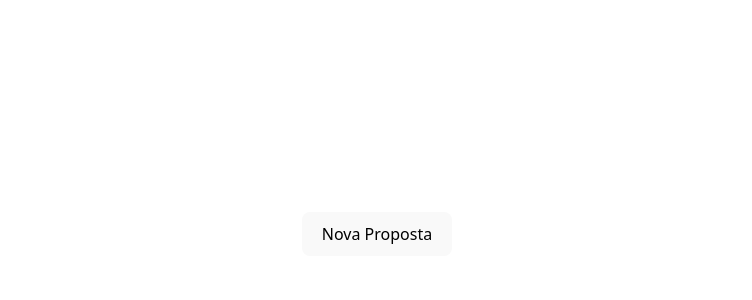
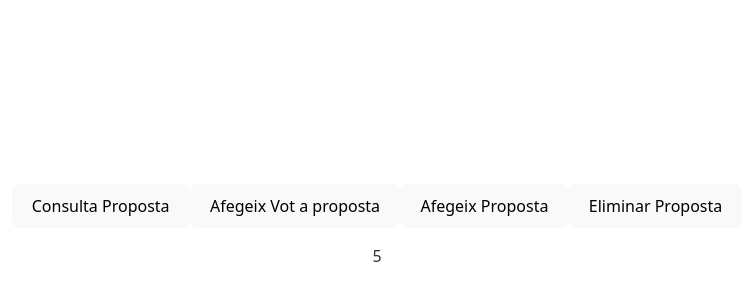
Before and after one commit to EMKA-ctrl/VilaOpina, a React (Vite) app: page / in a window 1280 px wide. Shown: the part 166-466 px from the top of the page, without its empty margins (263-1015 px from the left). Built offline with nearby package versions, Linux system fonts and the light colour scheme.

Commit message:
add firebase functions crud

```diff
--- a/package.json
+++ b/package.json
@@ -26,6 +26,6 @@
     "globals": "^16.4.0",
     "typescript": "~5.9.3",
     "typescript-eslint": "^8.45.0",
-    "vite": "^7.1.7"
+    "vite": "^7.1.10"
   }
 }
--- a/src/App.tsx
+++ b/src/App.tsx
@@ -1,17 +1,34 @@
-import { useState } from 'react';
+
+import './App.css'
+import {
+  getCollectionData,
+  addDocument,
+  addFieldToDocument,
+  deleteFieldFromDocument,
+  deleteDocument,
+  updateDocument,deleteCollection
+} from "./firebase";
+
+
+function App() {
+  let va4r=5;
+
+
+  void function getNumbersProposta(Proposta:string){
+    let response = getCollectionData(Proposta);
 
 
 
-
-import './App.css'
-
-function App() {
-
-
+  }
   return (
     <>
       <div>
-      <button>Nova Proposta</button>
+      <button onClick={()=>{console.log(getCollectionData("Prop1"))}}>Consulta Proposta</button>
+      <button onClick={()=>{console.log(addDocument("Prop1",{"answer": false},"Dni5443214532"))}}>Afegeix Vot a proposta</button>
+      <button onClick={()=>{console.log(addDocument("Prop2",{}))}}>Afegeix Proposta</button>
+      <button onClick={()=>{console.log(deleteCollection("45883264"))}}>Eliminar Proposta</button>
+
+      <p>{va4r}</p>
 
       </div>
 
--- a/src/firebase.tsx
+++ b/src/firebase.tsx
@@ -1,11 +1,18 @@
-// Import the functions you need from the SDKs you need
-import { initializeApp } from "firebase/app";
-import { getAnalytics } from "firebase/analytics";
-// TODO: Add SDKs for Firebase products that you want to use
-// https://firebase.google.com/docs/web/setup#available-libraries
+// firebase.tsx
+import { initializeApp, getApps, getApp } from "firebase/app";
+import {
+  getFirestore,
+  collection,
+  getDocs,
+  addDoc,
+  setDoc,
+  doc,
+  updateDoc,
+  deleteField,
+  deleteDoc,
+} from "firebase/firestore";
 
-// Your web app's Firebase configuration
-// For Firebase JS SDK v7.20.0 and later, measurementId is optional
+// 🔧 Configuración de Firebase
 const firebaseConfig = {
   apiKey: "AIzaSyCaCJRgDcxUN7rEDwESwk8ByECuD0JzeC0",
   authDomain: "autoads-1006a.firebaseapp.com",
@@ -13,9 +20,100 @@ const firebaseConfig = {
   storageBucket: "autoads-1006a.firebasestorage.app",
   messagingSenderId: "825520274800",
   appId: "1:825520274800:web:8bd708eb0def9786b863b5",
-  measurementId: "G-34PNX93MV6"
+  measurementId: "G-34PNX93MV6",
 };
 
-// Initialize Firebase
-const app = initializeApp(firebaseConfig);
-const analytics = getAnalytics(app);
+// 🧱 Inicialización segura (evita inicializar Firebase más de una vez)
+const app = getApps().length ? getApp() : initializeApp(firebaseConfig);
+export const db = getFirestore(app);
+
+//
+// 🔍 FUNCIONES CRUD BÁSICAS
+//
+
+
+
+/**
+ * 🔹 Obtener todos los documentos de una colección específica
+ */
+export async function getCollectionData(collectionName: string) {
+  const querySnapshot = await getDocs(collection(db, collectionName));
+  return querySnapshot.docs.map((doc) => ({
+    id: doc.id,
+    ...doc.data(),
+  }));
+}
+
+/**
+ * 🔹 Agregar un documento a una colección (la crea si no existe)
+ */
+export async function addDocument(collectionName: string, data: object,docId?: string) {
+  if (docId) {
+    const docRef = doc(db, collectionName, docId);
+    await setDoc(docRef, data);
+    return { id: docId, ...data };
+  } else {
+    const docRef = await addDoc(collection(db, collectionName), data);
+    return { id: docRef.id, ...data };
+  }
+
+
+}
+
+/**
+ * 🔹 Agregar o actualizar un campo en un documento
+ */
+export async function addFieldToDocument(
+  collectionName: string,
+  docId: string,
+  field: string,
+  value: any
+) {
+  const docRef = doc(db, collectionName, docId);
+  await updateDoc(docRef, { [field]: value });
+  return { success: true };
+}
+
+/**
+ * 🔹 Eliminar un campo de un documento
+ */
+export async function deleteFieldFromDocument(
+  collectionName: string,
+  docId: string,
+  field: string
+) {
+  const docRef = doc(db, collectionName, docId);
+  await updateDoc(docRef, { [field]: deleteField() });
+  return { success: true };
+}
+
+/**
+ * 🔹 Eliminar un documento completo
+ */
+export async function deleteDocument(collectionName: string, docId: string) {
+  const docRef = doc(db, collectionName, docId);
+  await deleteDoc(docRef);
+  return { success: true };
+}
+
+/**
+ * 🔹 Actualizar múltiples campos de un documento
+ */
+export async function updateDocument(
+  collectionName: string,
+  docId: string,
+  data: object
+) {
+  const docRef = doc(db, collectionName, docId);
+  await updateDoc(docRef, data);
+  return { id: docId, ...data };
+}
+
+export async function deleteCollection(collectionName: string) {
+  const querySnapshot = await getDocs(collection(db, collectionName));
+
+  const deletePromises = querySnapshot.docs.map((d) => deleteDoc(doc(db, collectionName, d.id)));
+  await Promise.all(deletePromises);
+
+  return { success: true, deleted: querySnapshot.docs.length };
+}
```
Also changed, not shown: 1 other file (tests, documents, lock files or other folders).
